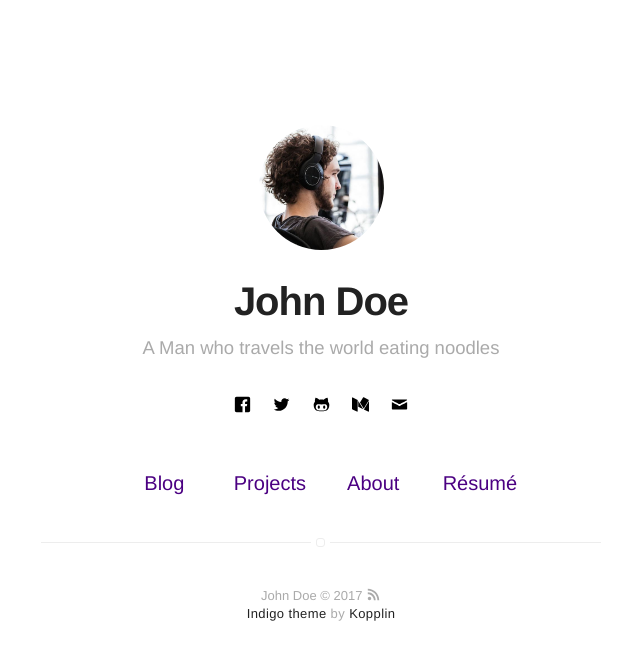
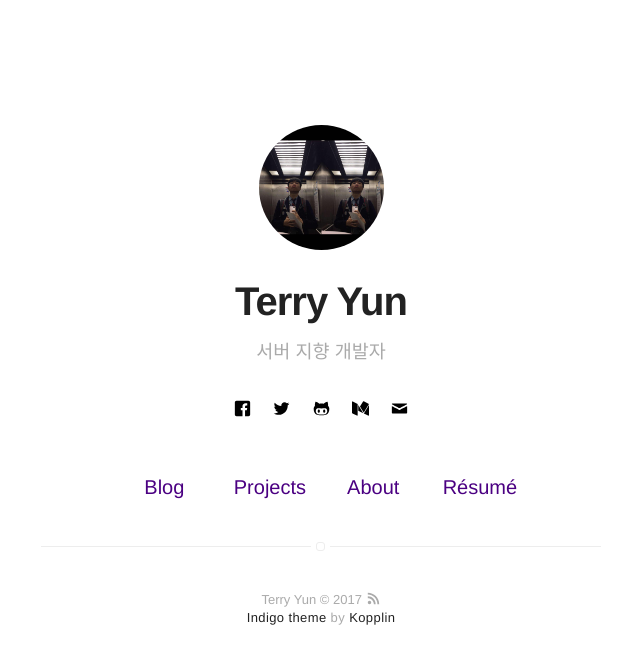
Before and after one commit to CHANMYUNG/nooheat.github.io, a Jekyll site: the page built from index.html, in a window 1280 px wide. Shown: the top 664 px of the page, without its empty margins (319-959 px from the left). Built offline with Jekyll 4.4.1, drawn with Linux system fonts in a browser that asks for light colours.

Commit message:
profile update

```diff
--- a/_config.yml
+++ b/_config.yml
@@ -1,9 +1,9 @@
 # main text of home
-name: John Doe
-bio: A Man who travels the world eating noodles
+name: Terry Yun
+bio: 서버 지향 개발자
 
 # twitter summary info
-description: A blog about technology and stuff related
+# description: A blog about technology and stuff related
 
 # if it's an external image, update below for true
 # better with square images
```
Also changed, not shown: assets/images/profile.jpg.
